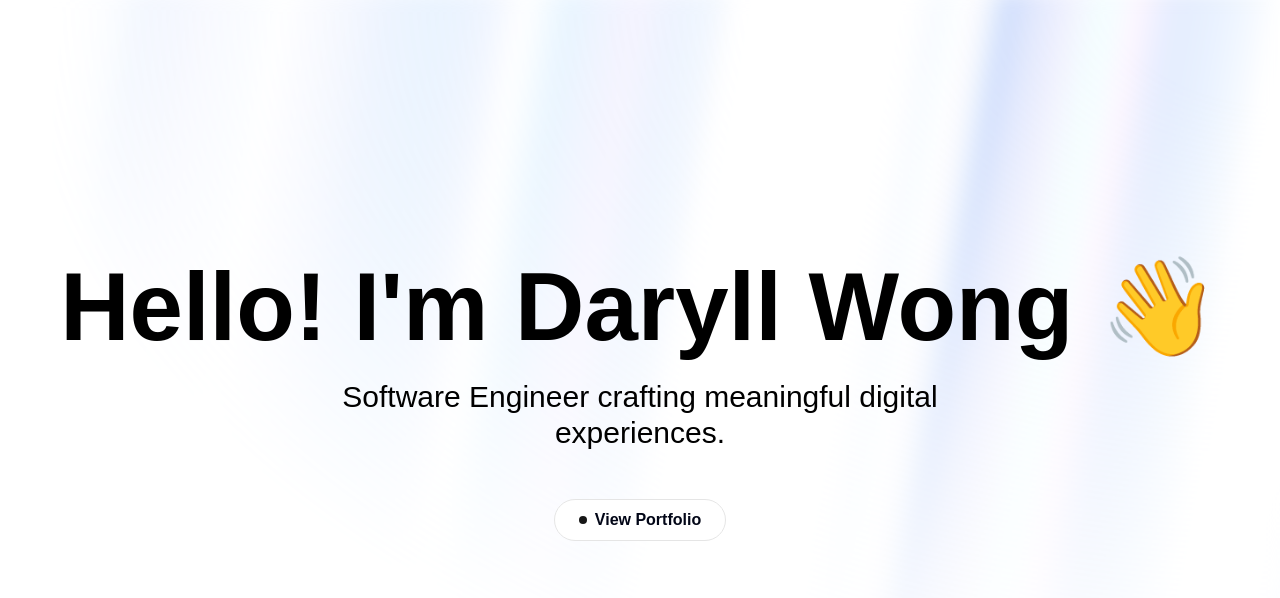
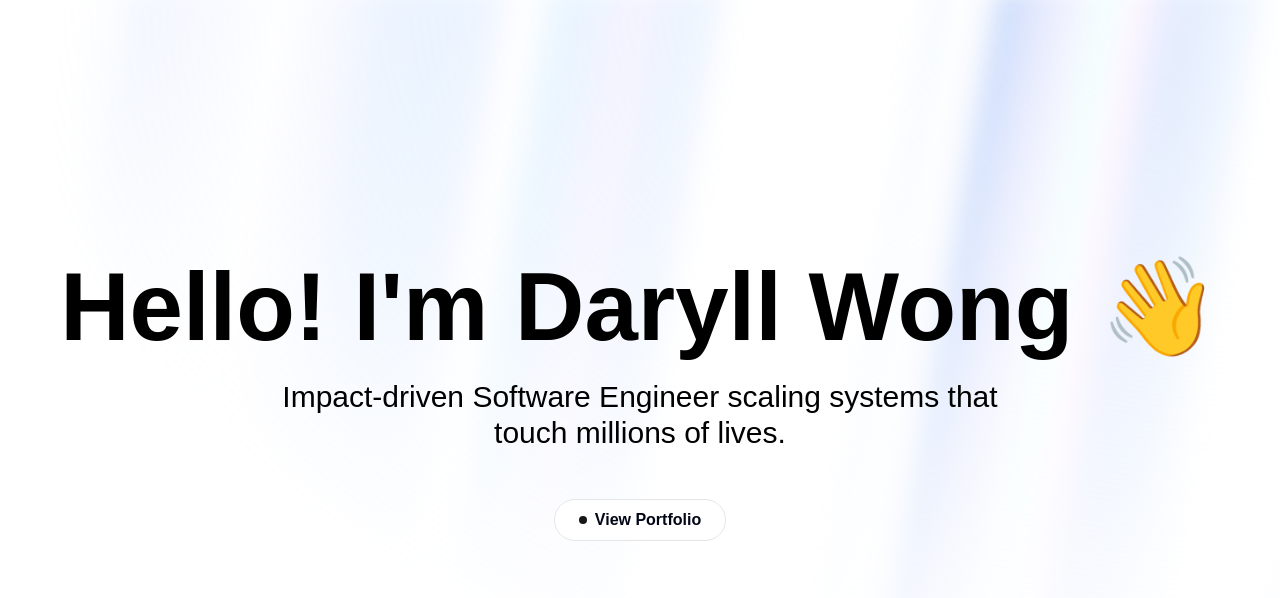
Before and after one commit to daryllman/darylldev, a Next.js app: page / in a window 1280 px wide. Shown: the top 598 px of the page. Built offline with nearby package versions, Linux system fonts and the light colour scheme.

Commit message:
update desc

```diff
--- a/app/(main)/page.tsx
+++ b/app/(main)/page.tsx
@@ -12,7 +12,8 @@ export default function Home() {
                     Hello! I&apos;m Daryll Wong 👋
                 </h1>
                 <p className="text-2xl md:text-3xl mb-12 text-black font-light max-w-3xl">
-                    Software Engineer crafting meaningful digital experiences.
+                    Impact-driven Software Engineer scaling systems that touch
+                    millions of lives.
                 </p>
                 <Link
                     href="http://daryllwong.notion.site?ref=daryll.dev"
```
